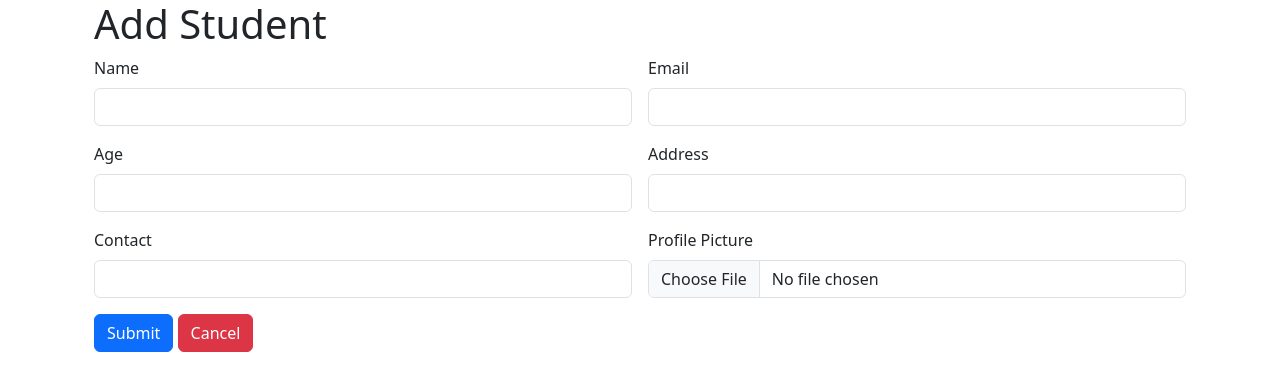
After one commit to AnukulKarki/django-broadway, a Django app: page /addStudent/ in a window 1280 px wide. The commit adds this page. Shown: the top 391 px of the page. Run offline with Django 4.2, Linux system fonts and the light colour scheme.

Commit message:
studentcrud

```diff
--- /dev/null
+++ b/crud/templates/crud/addStudent.html
@@ -0,0 +1,48 @@
+{% extends "crud/base.html" %}
+
+{% block content %}
+
+<h1>{{title}}</h1>
+
+    <form class="row g-3" method="post" action="{%url 'addStudent' %}" enctype="multipart/form-data">
+        {%csrf_token%}
+        <div class="col-md-6">
+          <label for="inputEmail4" class="form-label">Name</label>
+          <input type="text" name="name" class="form-control">
+        </div>
+        <div class="col-md-6">
+          <label for="inputPassword4" class="form-label">Email</label>
+          <input type="email" name="email" class="form-control" >
+        </div>
+        <div class="col-6">
+          <label for="inputAddress" class="form-label">Age</label>
+          <input type="number" name="age" class="form-control">
+        </div>
+        <div class="col-6">
+          <label for="inputAddress2" class="form-label">Address</label>
+          <input type="text" class="form-control" name="address">
+        </div>
+        <div class="col-md-6">
+          <label for="inputCity" class="form-label">Contact</label>
+          <input type="text" class="form-control" name="contact">
+        </div>
+        <div class="col-md-6">
+            <label for="inputCity" class="form-label">Profile Picture</label>
+            <input type="file" class="form-control" name="pp">
+          </div>
+        <!-- <div class="col-md-4">
+          <label for="inputState" class="form-label">State</label>
+          <select id="inputState" class="form-select">
+            <option selected>Choose...</option>
+            <option>...</option>
+          </select>
+        </div> -->
+        <div class="col-12">
+          <button type="submit" class="btn btn-primary">Submit</button>
+          <a href="{%url 'crudStudents'%}" class="btn btn-danger">Cancel</a>
+        </div>
+
+      </form>
+
+
+{% endblock %}
--- a/crud/templates/crud/classroom.html
+++ b/crud/templates/crud/classroom.html
@@ -1,6 +1,6 @@
 {% extends 'crud/base.html'%} {%block content%}
 <h1>{{title}}</h1>
-<a href="#" style="float: right" class="btn btn-primary">Student</a>
+<a href="{%url 'crudStudents'%}" style="float: right" class="btn btn-primary">Student</a>
 <br /><br />
 
 <form method="post" action="{% url 'crudClassroom'%}">
--- a/crud/urls.py
+++ b/crud/urls.py
@@ -1,8 +1,10 @@
 from django.urls import path
-from .views import crud, classroomDelete, classroomUpdate
+from .views import crud, classroomDelete, classroomUpdate, student, addStudent
 
 urlpatterns = [
     path("",crud, name="crudClassroom"),
     path("class/delete/<int:id>/",classroomDelete, name="classroomDelete"),
     path("class/update/<int:id>/",classroomUpdate, name="classroomUpdate"),
+    path("student/", student, name="crudStudents"),
+    path("addStudent/",addStudent, name="addStudent")
 ]
--- a/crud/views.py
+++ b/crud/views.py
@@ -1,6 +1,6 @@
 from django.shortcuts import render, redirect
 from django.http import HttpRequest, HttpResponse
-from .models import Classroom
+from .models import Classroom, Student, StudentProfile
 
 # Create your views here.
 def crud(request:HttpRequest):
@@ -26,3 +26,27 @@ def classroomUpdate(request:HttpRequest, id):
         return redirect("crudClassroom")
 
     return render(request, "crud/classroomUpdate.html", {"title":"Classroom Update", "classroom":classroom})
+
+
+def student(request:HttpRequest):
+    students = Student.objects.all()
+    return render(request, "crud/student.html", {"students":students, "title":"Student"})
+
+def addStudent(request:HttpRequest):
+    if request.method == "POST":
+        name = request.POST.get("name")
+        email = request.POST.get("email")
+        age = request.POST.get("age")
+        address = request.POST.get("address")
+        contact = request.POST.get("contact")
+        pp = request.FILES.get('pp')
+
+        StudentObject = Student.objects.create(name=name, email=email, age=age, classroom_id = 1)
+        StudentProfileObject = StudentProfile.objects.create(contact=contact, address= address, student = StudentObject)
+        if pp:
+            StudentProfileObject.picture = pp
+            StudentProfileObject.save()
+
+        return redirect("crudStudents")
+
+    return render(request, "crud/addStudent.html", {"title":"Add Student"})
--- a/project/settings.py
+++ b/project/settings.py
@@ -124,7 +124,10 @@ USE_TZ = True
 
 STATIC_URL = 'static/'
 # STATICFILES_DIRS = [os.path.join(BASE_DIR,"static")]
-#STATIC_ROOT = "static"
+#STATIC_ROOT = "static" #create a static folder outside which contains every static folder.
+
+MEDIA_URL = 'media/'
+MEDIA_ROOT = "media" #Create a folder named as media
 
 # Default primary key field type
 # https://docs.djangoproject.com/en/4.2/ref/settings/#default-auto-field
--- a/project/urls.py
+++ b/project/urls.py
@@ -16,6 +16,8 @@ Including another URLconf
 """
 from django.contrib import admin
 from django.urls import path, include
+from django.conf import settings
+from django.conf.urls.static import static
 
 urlpatterns = [
     path('admin/', admin.site.urls),
@@ -25,3 +27,6 @@ urlpatterns = [
     path('form/',include('templateForms.urls')),
     path('',include('crud.urls'))
 ]
+
+if settings.DEBUG:
+    urlpatterns += static(settings.MEDIA_URL , document_root = settings.MEDIA_ROOT)
--- a/tempinheritance/urls.py
+++ b/tempinheritance/urls.py
@@ -3,7 +3,7 @@ from .views import student, model_Student, profileDetials, classroomView
 
 urlpatterns = [
     path('data/', model_Student, name="data"),
-    path('', student, name="student"),
+    path('st', student, name="student"),
     path('profile/',profileDetials, name="profile"),
     path('classroom/',classroomView , name="classroom")
 ]
```
Also changed, not shown: crud/templates/crud/student.html (added, +42 -0 lines), db.sqlite3.
